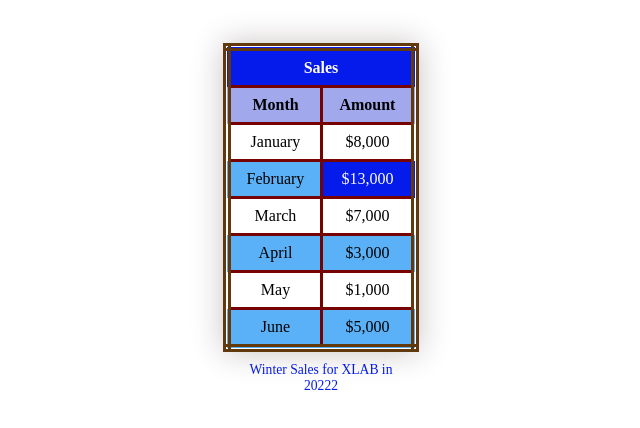
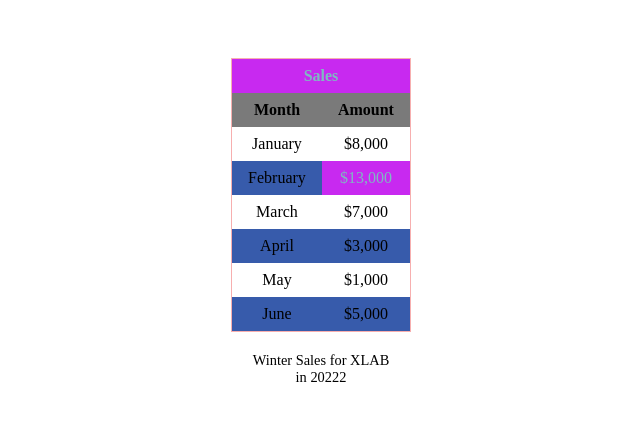
Before and after one commit to yaqman/wdd230, a plain HTML site: page week8/tablebuild.html in a window 1280 px wide. Shown: the whole page, without its empty margins (319-959 px from the left). Drawn offline with Linux system fonts and the light colour scheme.

Commit message:
Change week8

```diff
--- a/week8/tablebuild.css
+++ b/week8/tablebuild.css
@@ -1,38 +1,27 @@
+table {
+	margin: 10px auto;
+	border: 1px solid rgb(247, 175, 175);
+	box-shadow: 0 0 30px var(--shadow);
+	border-collapse: collapse;
+}
+
 main {
     display: flex;
     flex-direction: column;
     align-items: center;
-    padding-top: 25px;
-}
-
-:root {
-	--back: rgb(4, 27, 235);
-    --back2: rgba(109, 121, 226, 0.644);
-    --foredark: rgb(0, 0, 0);
-	--forelight: rgb(255, 253, 253);
-	--border: rgb(98, 57, 12);
-	--borderlight: rgb(118, 2, 2);
-	--shadow: rgb(201, 194, 194);
-	--zebra: rgb(91, 177, 247);
-}
-
-table {
-	margin: 10px auto;
-	border: 8px double var(--border);
-	box-shadow: 0 0 30px var(--shadow);
-	border-collapse: collapse;
+    padding-top: 40px;
 }
 
 caption {
-  padding: 10px;
+  padding: 20px;
   caption-side: bottom;
 	color: var(--back);
-	font-size: .85rem;
+	font-size: .90rem;
 }
 
 tr:first-child th, .high {
-	background-color: var(--back);
-	color: var(--forelight);
+	background-color: #c829f0;
+	color: #7fb9c2;
 }
 
 th, td {
@@ -41,7 +30,9 @@ th, td {
 }
 
 th {
-	background-color: var(--back2);
+	background-color:#7a7a7a;
+    font-size: 1rem;
+    color:rgb(0, 0, 0);
 }
 
 td {
@@ -49,5 +40,5 @@ td {
 }
 
 tbody tr:nth-child(even) {
-	background-color: var(--zebra);
+	background-color: #375bab;
 }
--- a/week8/tablebuild.html
+++ b/week8/tablebuild.html
@@ -15,11 +15,11 @@
             <caption> Winter Sales for XLAB in 20222</caption>
             <thead>
                 <tr>
-                    <th colspan="2" scope="colgroup">Sales</th>
+                    <th colspan="3" scope="XLab">Sales</th>
                 </tr>
                 <tr>
-                    <th scope="col">Month</th>
-                    <th scope="col">Amount</th>
+                    <th scope="Lab1">Month</th>
+                    <th scope="Lab2">Amount</th>
                 </tr>
             </thead>
             <tbody>
@@ -29,7 +29,7 @@
                 </tr>
                 <tr>
                     <td>February</td>
-                    <td class="high">$13,000</td>
+                    <td class="high sale">$13,000</td>
                 </tr>
                 <tr>
                     <td>March</td>
```
